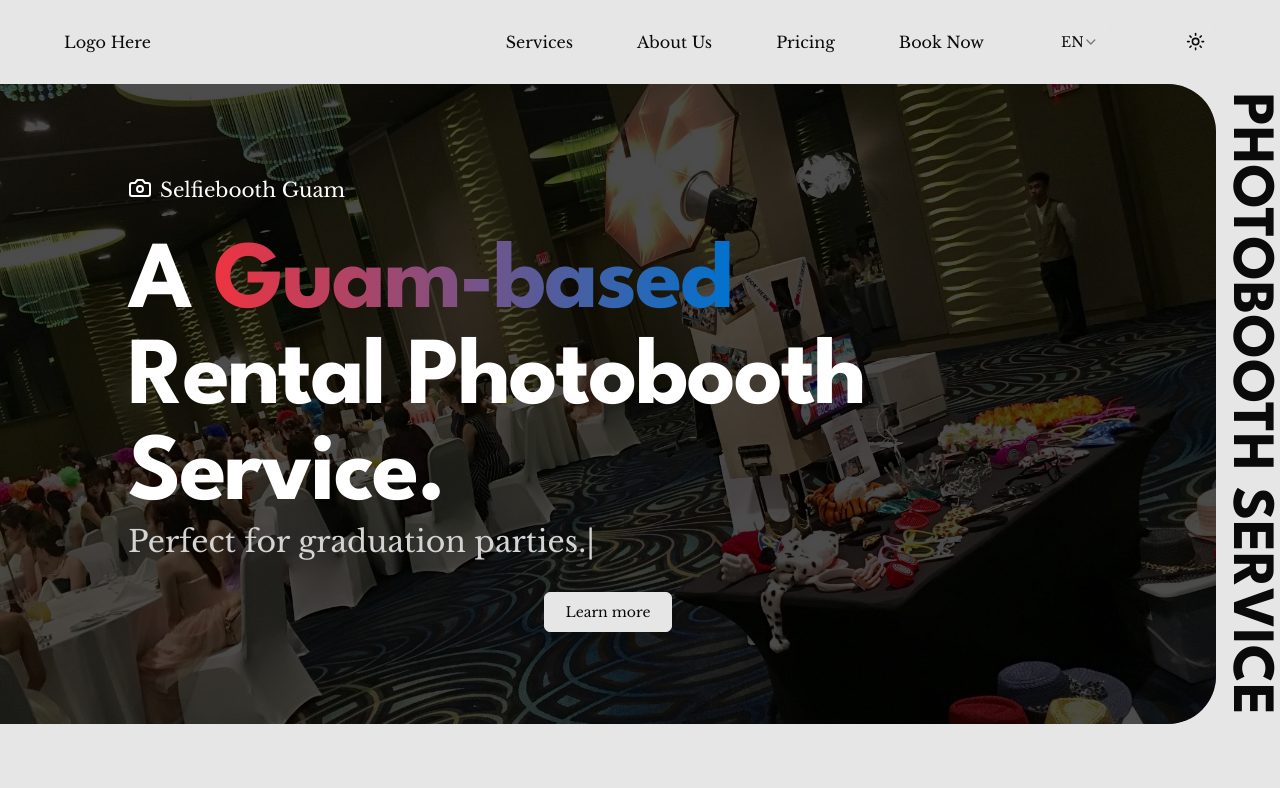
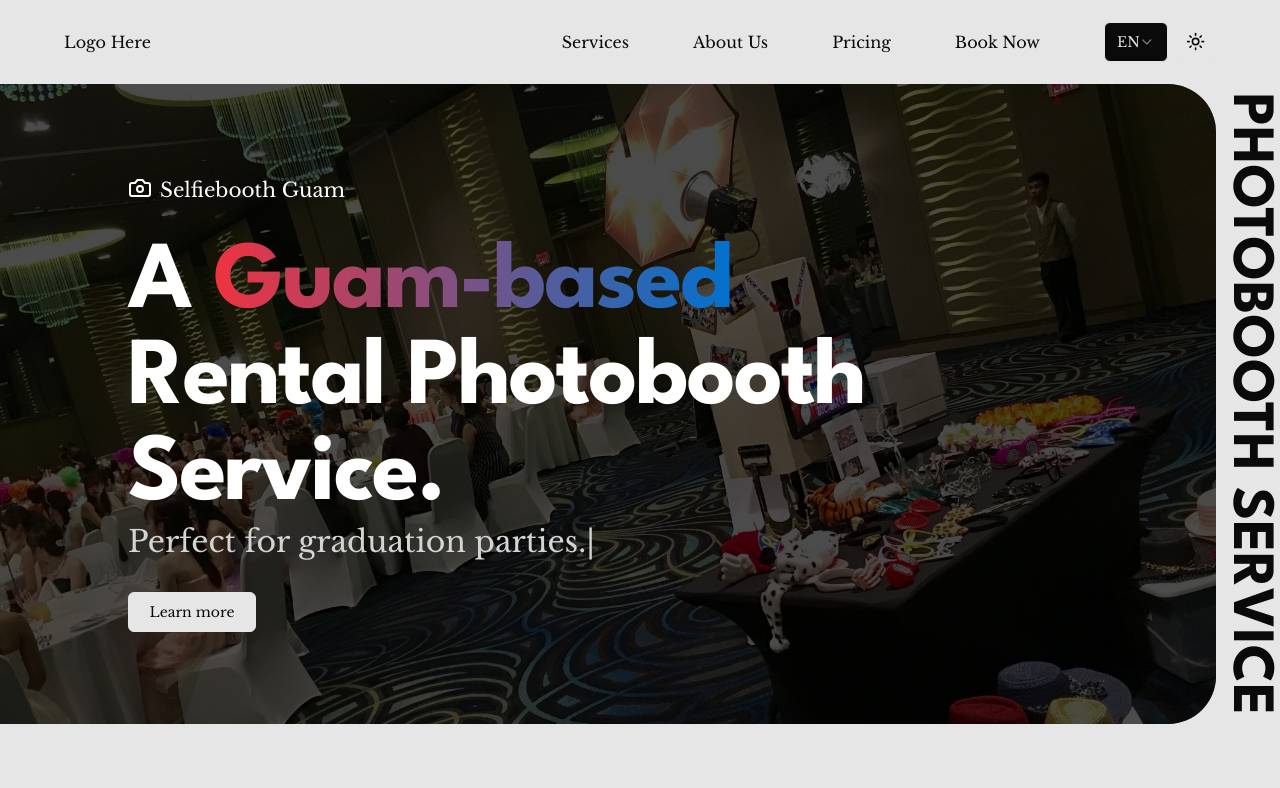
Before and after one commit to ronnieima/selfieboothguam, a Next.js app: page / in a window 1280 px wide. Shown: the top 788 px of the page. Built offline with nearby package versions, Linux system fonts and the light colour scheme; what inspector would draw is missing.

Commit message:
ui updates

```diff
--- a/app/_components/Hero.tsx
+++ b/app/_components/Hero.tsx
@@ -8,7 +8,7 @@ function Hero() {
   return (
     <section className="grid lg:grid-cols-[95%_5%] h-[100svh] lg:h-[80svh] ">
       <div className="relative bg-hero bg-fixed lg:rounded-r-[3rem]  bg-cover bg-center ">
-        <div className="bg-black/70  absolute h-full w-full top-0 left-0 lg:rounded-r-[3rem] flex flex-col justify-center items-center">
+        <div className="bg-black/70 absolute h-full w-full lg:rounded-r-[3rem] flex flex-col justify-center items-center lg:items-start">
           <header className="absolute px-2 py-8 lg:p-32 text-white flex flex-col justify-center items-center lg:items-start gap-8 lg:gap-8 text-center lg:text-left ">
             <span className="text-xl flex gap-2">
               <Camera /> Selfiebooth Guam
@@ -51,7 +51,7 @@ function Hero() {
               />
             </div>
             <Button
-              className="w-[300px] lg:w-32 text-foreground mx-auto"
+              className="w-[300px] lg:w-32 text-foreground mx-auto lg:mx-0"
               variant={"outline"}
             >
               Learn more
--- a/app/_components/Navbar.tsx
+++ b/app/_components/Navbar.tsx
@@ -33,10 +33,8 @@ function Navbar() {
               <Link href={navLink.href}>{navLink.label}</Link>
             </li>
           ))}
-          <li>
+          <li className="flex gap-2">
             <LanguageSelect />
-          </li>
-          <li>
             <ToggleTheme />
           </li>
         </ul>
--- a/app/_components/ui/LanguageSelect.tsx
+++ b/app/_components/ui/LanguageSelect.tsx
@@ -9,9 +9,8 @@ import {
 
 function LanguageSelect() {
   return (
-    <div className="">
     <Select defaultValue="english">
-        <SelectTrigger className="w-16">
+      <SelectTrigger className="w-16 bg-foreground text-background ">
         <SelectValue placeholder="EN" />
       </SelectTrigger>
       <SelectContent>
@@ -19,7 +18,6 @@ function LanguageSelect() {
         <SelectItem value="japanese">JP</SelectItem>
       </SelectContent>
     </Select>
-    </div>
   );
 }
 
```
Lines whose indentation alone changed are shown as unchanged.
